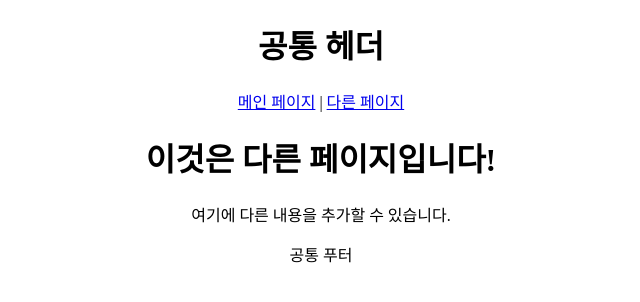
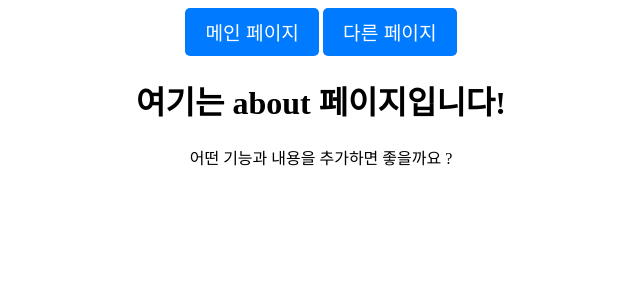
Before and after one commit to JiHunHeo/softwareContest, a Flask app: page /about in a window 1280 px wide. Shown: the top 302 px of the page, without its empty margins (319-959 px from the left). Run offline with Flask 3, Linux system fonts and the light colour scheme.

Commit message:
Modify UI

```diff
--- a/main/templates/about.html
+++ b/main/templates/about.html
@@ -1,4 +1,4 @@
 {% extends "base.html" %} {% block title %}다른 페이지{% endblock %} {% block content %}
-<h1>이것은 다른 페이지입니다!</h1>
-<p>여기에 다른 내용을 추가할 수 있습니다.</p>
+<h1>여기는 about 페이지입니다!</h1>
+<p>어떤 기능과 내용을 추가하면 좋을까요 ?</p>
 {% endblock %}
--- a/main/templates/base.html
+++ b/main/templates/base.html
@@ -10,12 +10,11 @@
     </head>
     <body>
         <header>
-            <h1>공통 헤더</h1>
-            <nav><a href="/">메인 페이지</a> | <a href="/about">다른 페이지</a></nav>
+            <nav>
+                <button onclick="location.href='/'">메인 페이지</button>
+                <button onclick="location.href='/about'">다른 페이지</button>
+            </nav>
         </header>
         <main>{% block content %}{% endblock %}</main>
-        <footer>
-            <p>공통 푸터</p>
-        </footer>
     </body>
 </html>
--- a/static/style.css
+++ b/static/style.css
@@ -13,3 +13,19 @@
         visibility: hidden;
     }
 }
+
+/* 버튼 스타일 */
+button {
+    background-color: #007bff; /* 파란색 배경 */
+    color: white; /* 흰색 글자 */
+    border: none; /* 테두리 제거 */
+    padding: 10px 20px; /* 버튼 크기 조정 */
+    font-size: 1.2em; /* 글자 크기 (텍스트 크기와 비슷하게) */
+    border-radius: 5px; /* 둥근 모서리 */
+    cursor: pointer; /* 마우스 커서를 포인터로 변경 */
+}
+
+/* 버튼 호버 효과 */
+button:hover {
+    background-color: #0056b3; /* 어두운 파란색으로 변경 */
+}
```
